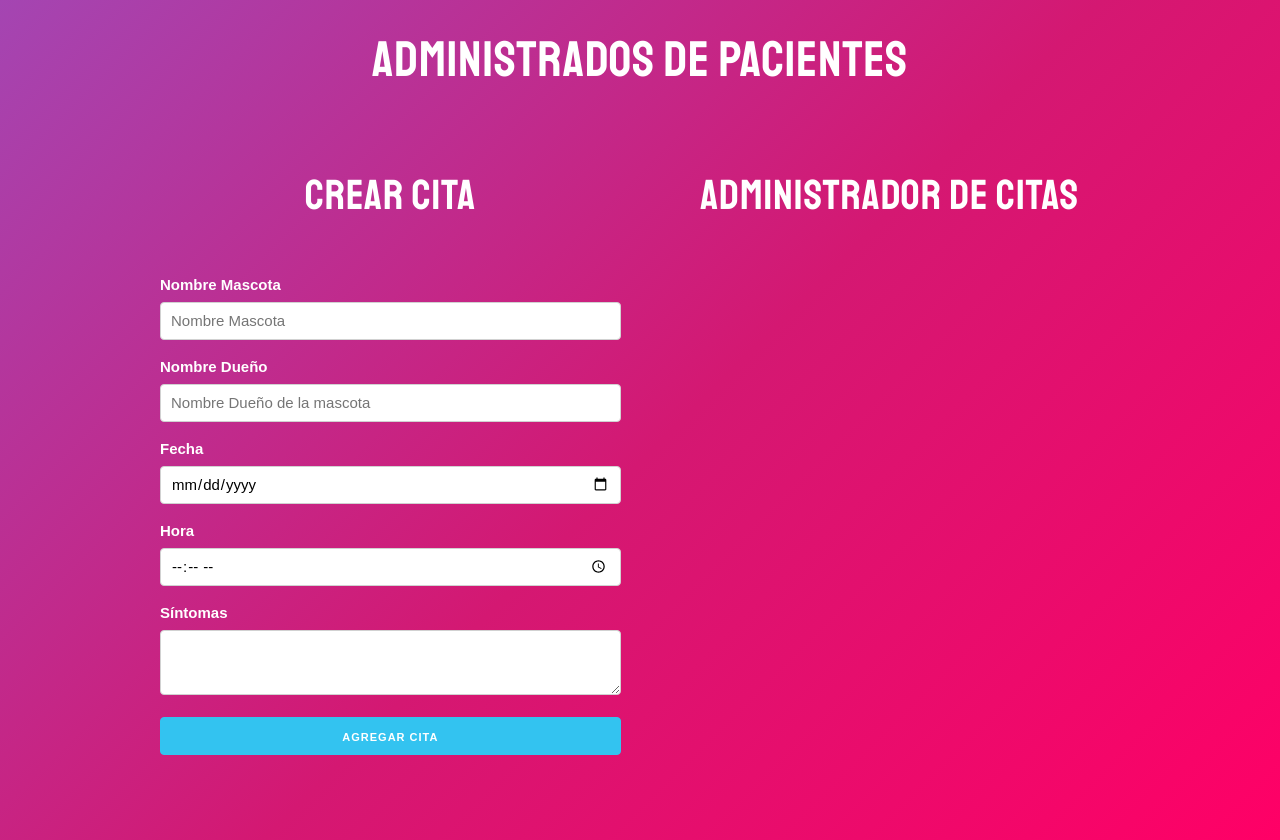
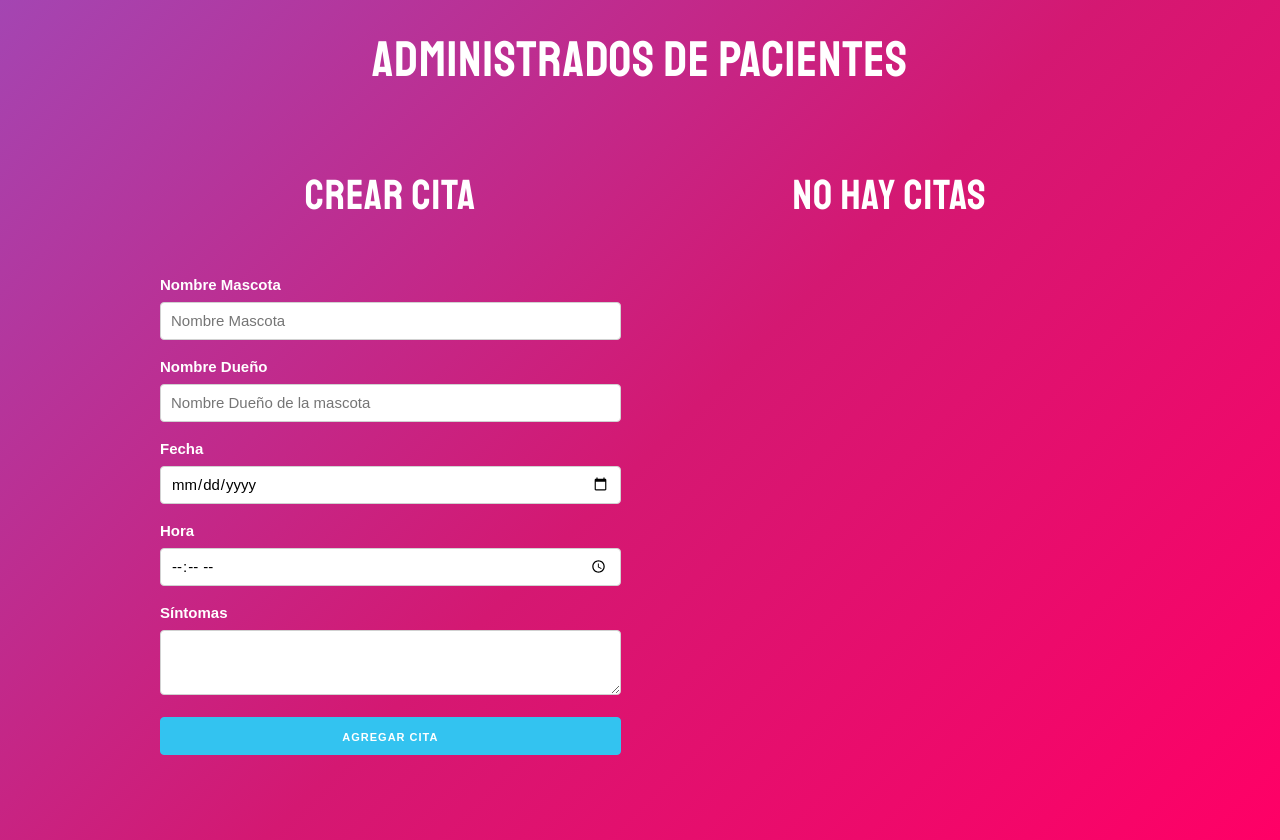
Before and after one commit to jeanv046/ReactClass, a React (Create React App) app in the folder citas/: page / in a window 1280 px wide. Built offline with nearby package versions, Linux system fonts and the light colour scheme.

Commit message:
Mostrando mensaje con forma condicional

```diff
--- a/citas/src/App.js
+++ b/citas/src/App.js
@@ -20,6 +20,10 @@
     guardarCitas(nuevasCitas);
   }
 
+  //Mensaje condicional
+  console.log(citas.length);
+  const titulo = citas.length === 0 ? 'No hay citas' : 'Administra tus citas';
+
   return (
     <Fragment>
       <h1>Administrados de Pacientes</h1>
@@ -31,7 +35,7 @@
             />
           </div>
           <div className="one-half column">
-            <h2>Administrador de citas</h2>
+            <h2>{titulo}</h2>
             {citas.map(cita => (
               <Cita
                 key={cita.id}
```
